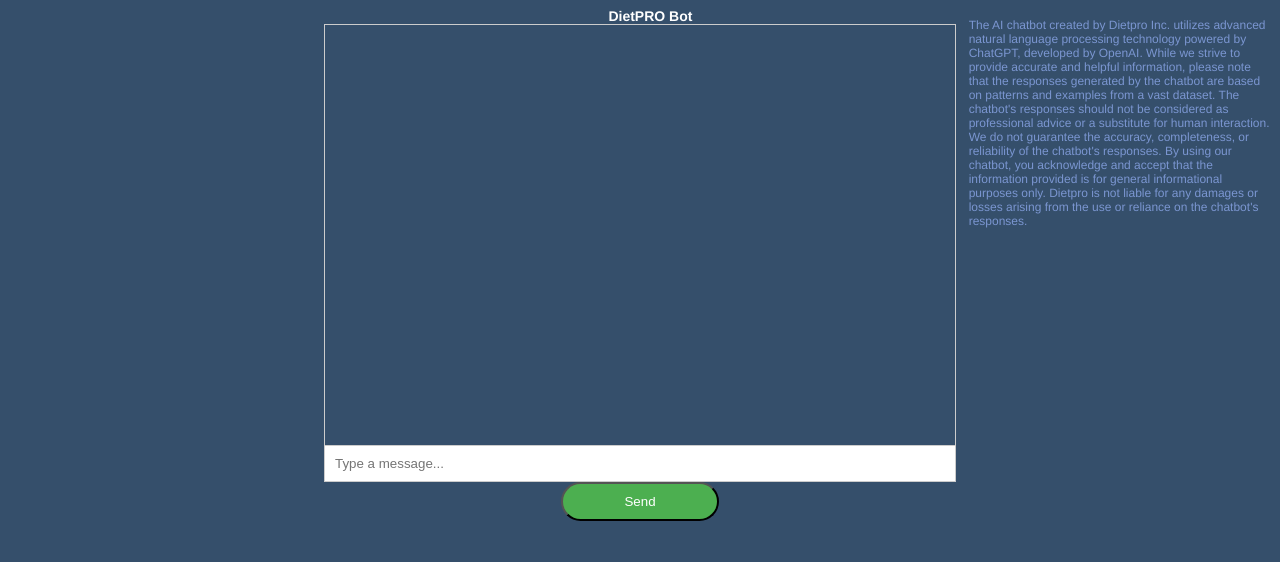
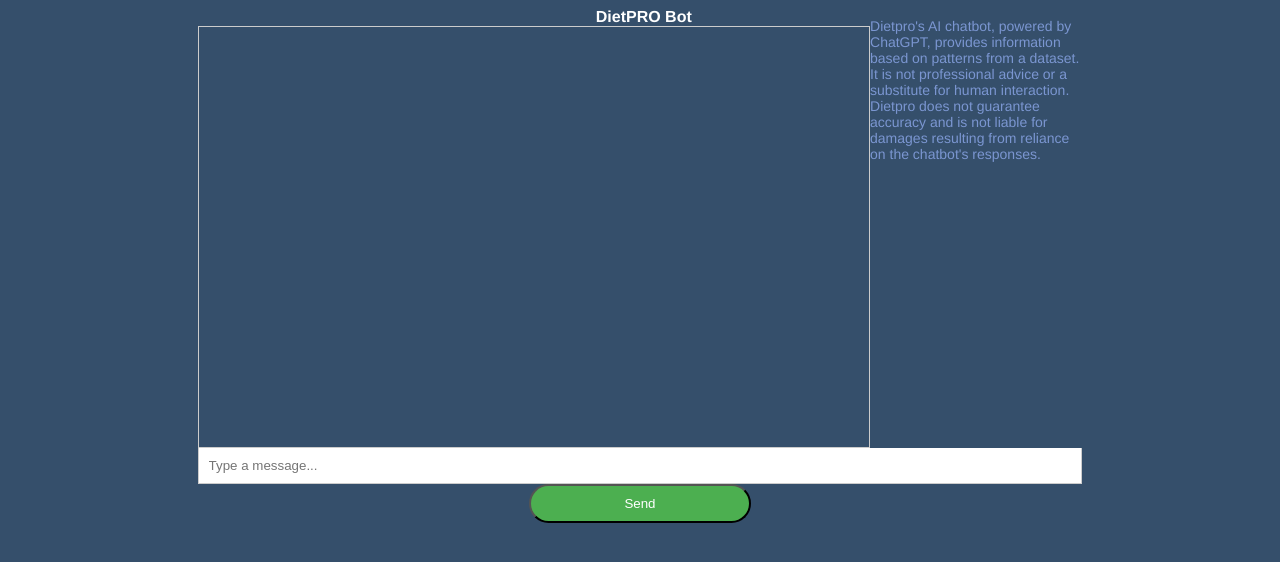
Before and after one commit to adrishbera/diet, a plain HTML site: page index.html in a window 1280 px wide. Drawn offline with nearby package versions, Linux system fonts and the light colour scheme.

Commit message:
Update index.html

```diff
--- a/index.html
+++ b/index.html
@@ -7,11 +7,11 @@
   <style>
     body {
       font-family: Arial, sans-serif;
-      font-size: 14px;
+      font-size: 16px;
     }
 
     #chatpage {
-      width: 50%;
+      width: 70%; /* Increased width to accommodate more text */
       margin: 0 auto;
     }
 
@@ -42,9 +42,6 @@
       border-radius: 20px;
     }
 
-
-
-
     #summarybtn,
     #resetbtn {
       display: block;
@@ -59,9 +56,6 @@
       margin-top: 10px;
     }
 
-
-
-
     .button-container {
       display: flex;
       justify-content: right;
@@ -70,7 +64,6 @@
       padding: 10px;
       background-color: #4CAF50;
       width: 100px;
-
       color: black;
       text-align: center;
       cursor: pointer;
@@ -82,11 +75,7 @@
       width: 100%;
       height: 200px;
       border: 2px solid;
-
     }
-
-
-
 
     .three-dots-loading {
       display: inline-block;
@@ -131,10 +120,9 @@
       }
     }
 
-
     /* Styling for the fine print disclaimer */
     .disclaimer {
-      font-size: 12px;
+      font-size: 14px;
       color: #7b96d1;
       margin-top: 10px;
       width: 24%;
@@ -155,37 +143,27 @@
 
 <body style="background: rgba(26, 55, 87, 0.88);  background-size: cover;
   color: white; font-family: 'Source Sans Pro','Helvetica Neue',Helvetica,Arial,sans-serif;">
-  <div style="width: 10%;
-  position: absolute;"> <img src=""></img> </div>
-  <div class="disclaimer">
-    The AI chatbot created by Dietpro Inc. utilizes advanced natural language processing technology powered
-    by ChatGPT, developed by OpenAI. While we strive to provide accurate and helpful information, please note that the
-    responses generated by the chatbot are based on patterns and examples from a vast dataset. The chatbot's responses
-    should not be considered as professional advice or a substitute for human interaction. We do not guarantee the
-    accuracy, completeness, or reliability of the chatbot's responses. By using our chatbot, you acknowledge and accept
-    that the information provided is for general informational purposes only. Dietpro is not liable for
-    any damages or losses arising from the use or reliance on the chatbot's responses.
-  </div>
-
+  <div style="width: 10%; position: absolute;"> <img src=""></img> </div>
   <div id="chatpage">
+    <div class="disclaimer">
+      Dietpro's AI chatbot, powered by ChatGPT, provides information based on patterns from a dataset. It is not professional advice or a substitute for human interaction. Dietpro does not guarantee accuracy and is not liable for damages resulting from reliance on the chatbot's responses.
+    </div>
     <label style="font-weight: bolder; padding-left: 45%;"> DietPRO Bot </label>
     <div id="chat"></div>
     <input type="text" id="input" placeholder="Type a message...">
     <button id="button">Send</button>
   </div>
 
-
-
   <button id="summarybtn" style="display: none;">Dietary Plan </button>
   <button id="resetbtn" style="display: none;">Clear Conversation</button>
 
-
-  </div>
   <div id="jsonview" style="width: 100%;
   height: 600px; margin-top: 50px;
   border: 2px solid; color: black; background-color: white; display: none; overflow: auto;">
+  </div>
+</body>
 
-  </div>
+</html>
 
 
 
```
